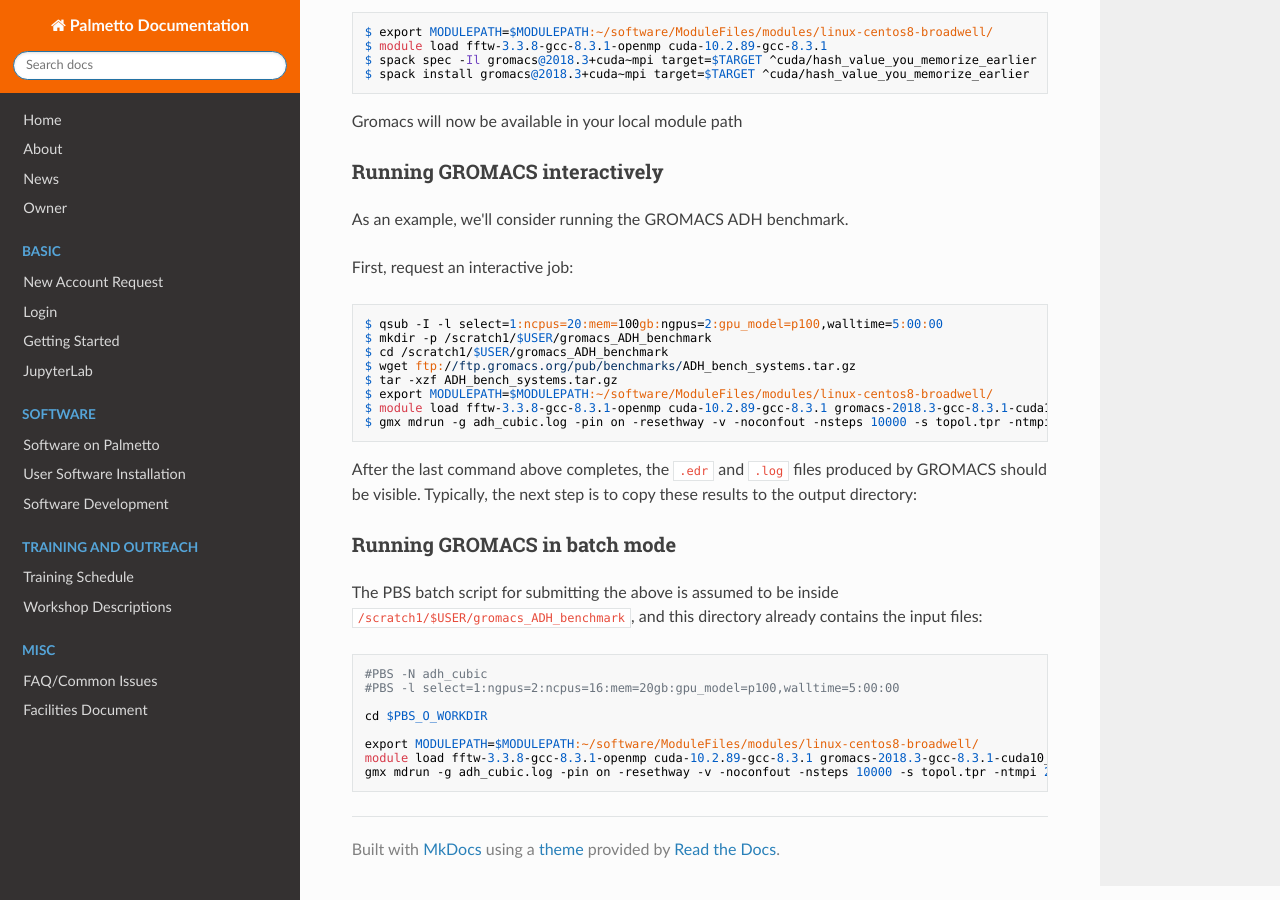
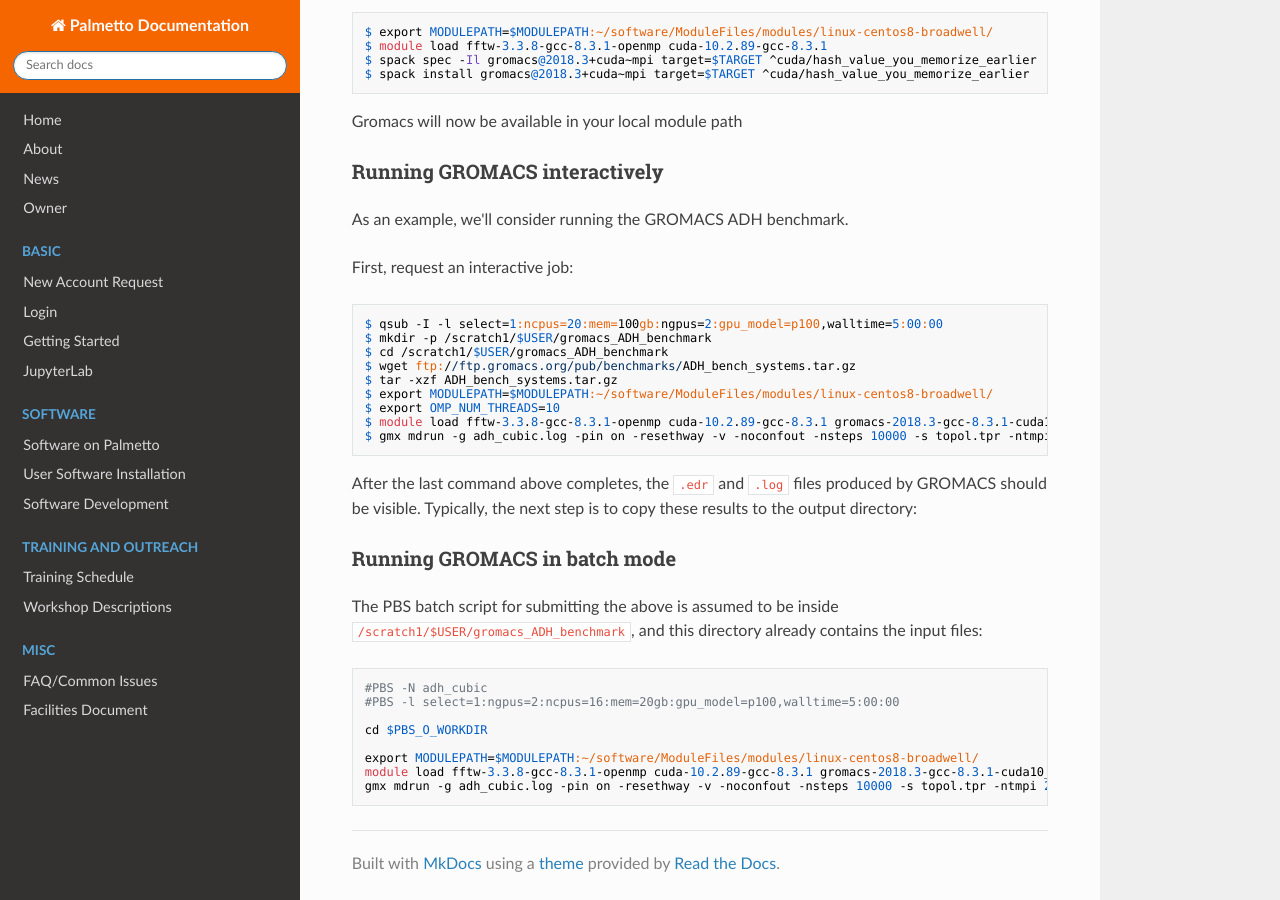
Before and after one commit to clemsonciti/palmetto-documentation, an MkDocs documentation site: the page built from docs/software/packages/gromacs.md, in a window 1280 px wide and 900 px high, scrolled down 1168 px. Built offline with MkDocs 1.6.1, drawn with Linux system fonts in a browser that asks for light colours; nearby versions of some CDN libraries.

Commit message:
Update gromacs.md

```diff
--- a/docs/software/packages/gromacs.md
+++ b/docs/software/packages/gromacs.md
@@ -77,6 +77,7 @@ $ cd /scratch1/$USER/gromacs_ADH_benchmark
 $ wget ftp://ftp.gromacs.org/pub/benchmarks/ADH_bench_systems.tar.gz
 $ tar -xzf ADH_bench_systems.tar.gz
 $ export MODULEPATH=$MODULEPATH:~/software/ModuleFiles/modules/linux-centos8-broadwell/
+$ export OMP_NUM_THREADS=10
 $ module load fftw-3.3.8-gcc-8.3.1-openmp cuda-10.2.89-gcc-8.3.1 gromacs-2018.3-gcc-8.3.1-cuda10_2-openmp
 $ gmx mdrun -g adh_cubic.log -pin on -resethway -v -noconfout -nsteps 10000 -s topol.tpr -ntmpi 2 -ntomp 10
 ~~~
```
